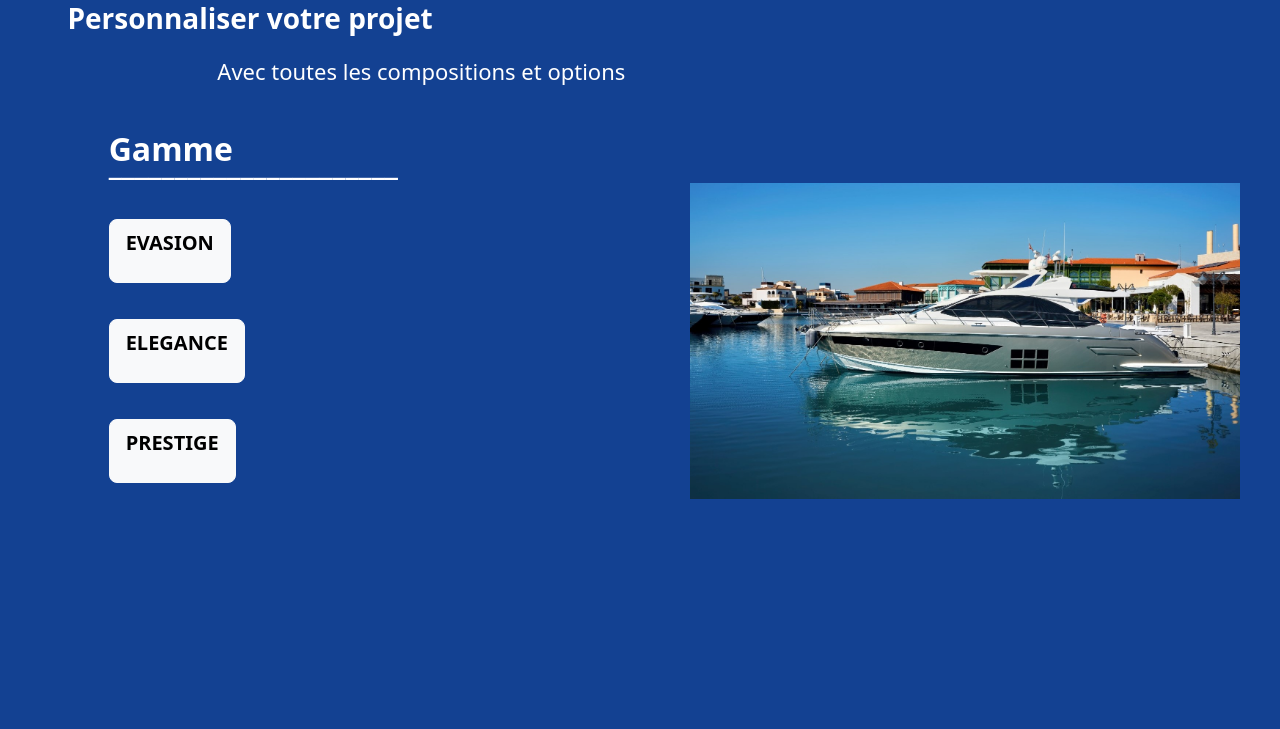
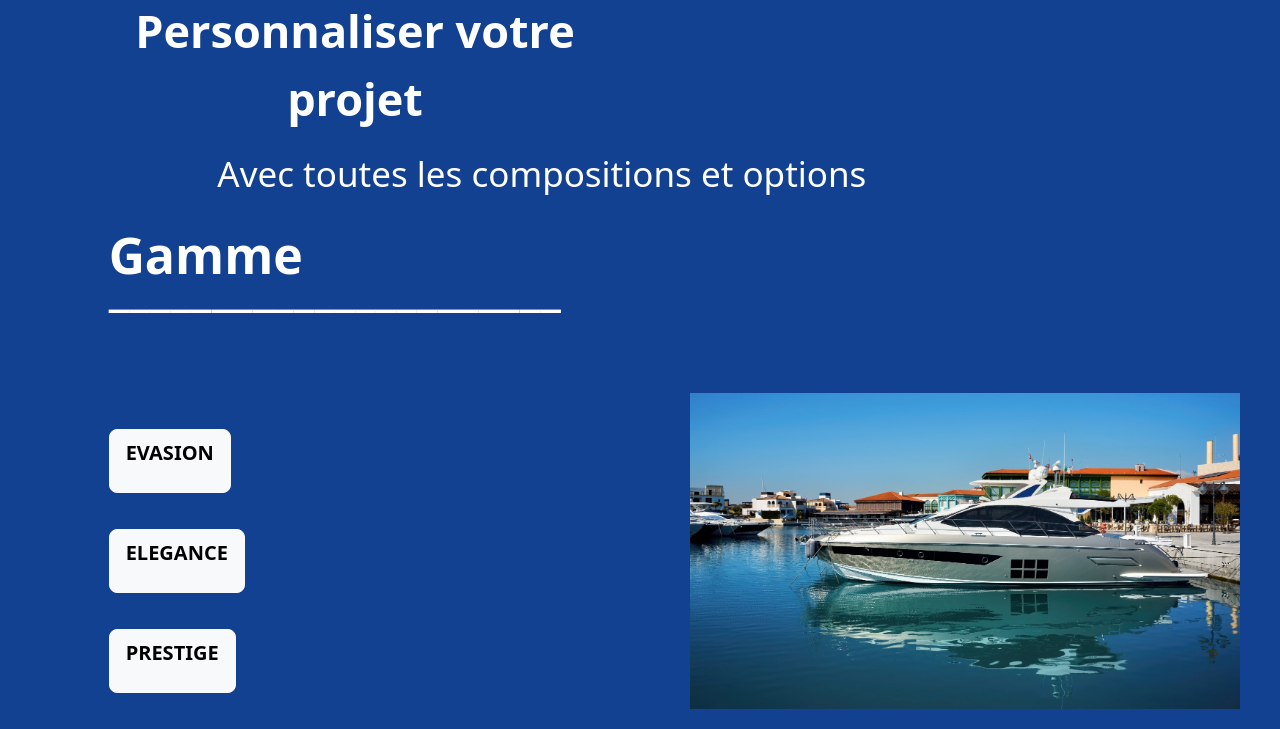
Before and after one commit to acostes-itc/ITC_Yatch_KBMax, a plain HTML site: page Config2D/salonNautique/pages/choixGamme.html in a window 1280 px wide. Shown: the part 148-877 px from the top of the page. Before the commit the page ends 800 px from the top, so only its background shows below. Drawn offline with nearby package versions, Linux system fonts and the light colour scheme.

Commit message:
modif css

```diff
--- a/Config2D/salonNautique/styles/gamme.css
+++ b/Config2D/salonNautique/styles/gamme.css
@@ -77,24 +77,24 @@ body{
     .titre{
         color: white;
         font-weight: bold;
-        font-size: 28px;
-        margin-left: -7.5em;
+        font-size: 45px;
+        margin-left: 0;
     }
     .titre2{
         color: white;
-        font-size: 22px;
+        font-size: 35px;
     }
 
     .titre3{
         color: white;
-        font-size: 32px;
+        font-size: 50px;
         font-weight: bold;
     }
 
     .underline{
-        margin-top: -50px;
+        margin-top: -60px;
         color: white;
-        font-size: 32px;
+        font-size: 50px;
         font-weight: bold;
     }
 
@@ -106,7 +106,7 @@ body{
         height: 100px;
     }
     .spaceUnderButton{
-        height: 30px;
+        height: 120px;
     }
 
     .btnTxt{
--- a/Config2D/salonNautique/styles/modele.css
+++ b/Config2D/salonNautique/styles/modele.css
@@ -77,24 +77,24 @@ body{
     .titre{
         color: white;
         font-weight: bold;
-        font-size: 28px;
-        margin-left: -7.5em;
+        font-size: 45px;
+        margin-left: 0;
     }
     .titre2{
         color: white;
-        font-size: 22px;
+        font-size: 35px;
     }
 
     .titre3{
         color: white;
-        font-size: 32px;
+        font-size: 50px;
         font-weight: bold;
     }
 
     .underline{
-        margin-top: -50px;
+        margin-top: -60px;
         color: white;
-        font-size: 32px;
+        font-size: 50px;
         font-weight: bold;
     }
 
@@ -106,7 +106,7 @@ body{
         height: 100px;
     }
     .spaceUnderButton{
-        height: 30px;
+        height: 120px;
     }
 
     .btnTxt{
--- a/Config2D/salonNautique/styles/style.css
+++ b/Config2D/salonNautique/styles/style.css
@@ -62,7 +62,7 @@ body{
     font-size: 60px;
     font-weight: bold;
     font-family: Arial, Helvetica, sans-serif;
-    margin-top: 4em;
+    margin-top: 6em;
 }
 
 
--- a/Config3D/css.css
+++ b/Config3D/css.css
@@ -8,10 +8,10 @@ html, body {
 }
 
 #viewer {
-    height: 28em;
+    height: 35em;
     width: 50em;
     overflow: hidden;
-    margin-top: 4em;
+    margin-top: 7em;
 }
 
 .viewer::-webkit-scrollbar {
@@ -65,7 +65,7 @@ html, body {
 
 .card{
     background-color: rgb(199, 199, 199);
-    margin-top: 4em;
+    margin-top: 7em;
     margin-left: 3.5em;
 }
 
```
Also changed, not shown: Config2D/salonNautique/pages/choixModele.html (+1 -1 lines), Config3D/index.html (+1 -34 lines).
